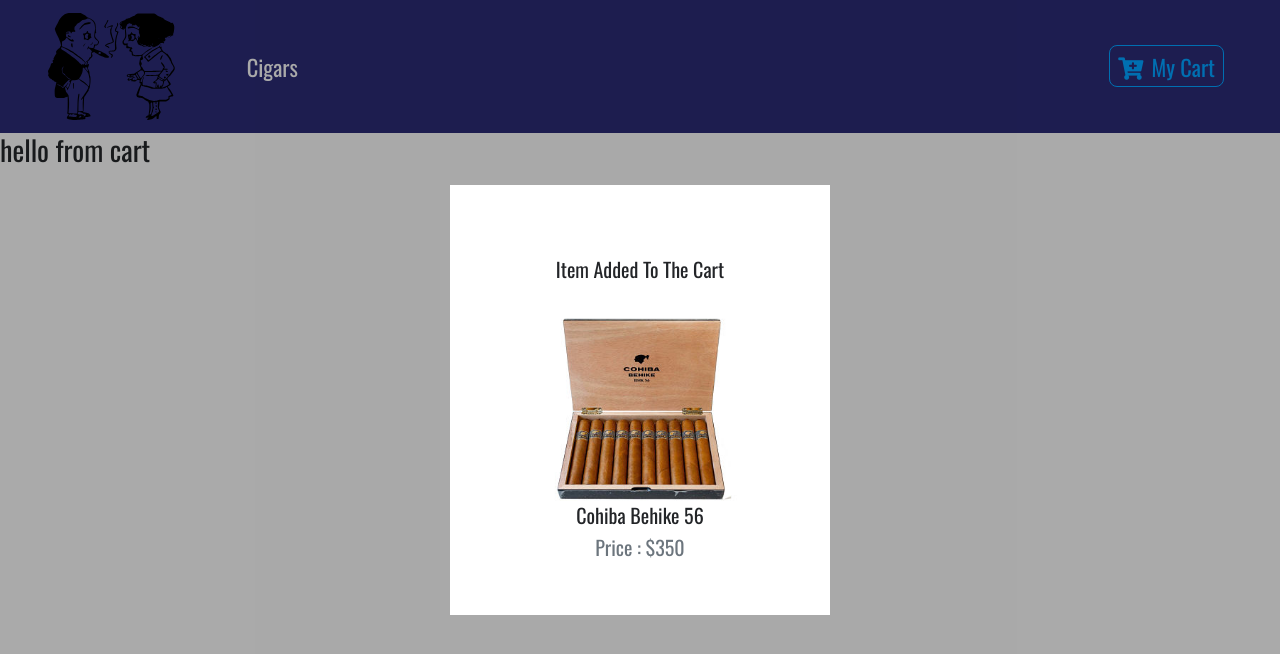
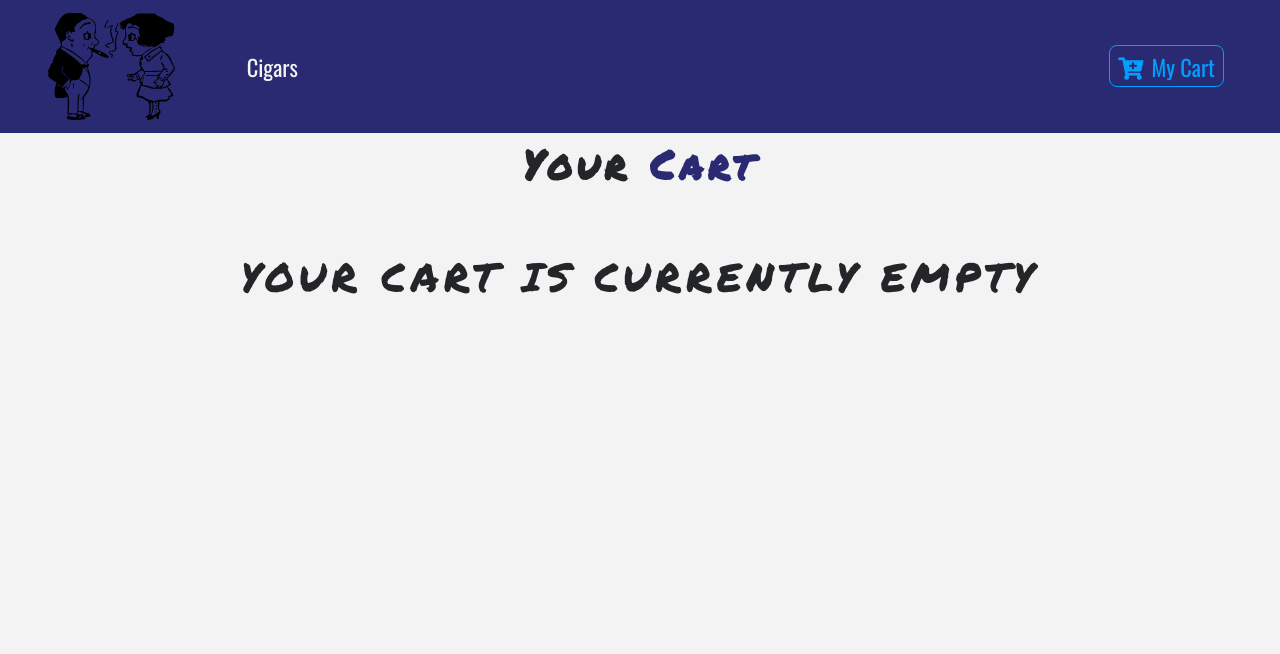
Before and after one commit to savaseso/cigar-e-commerce-site, a React (Create React App) app: page /cart in a window 1280 px wide. Shown: the top 654 px of the page. Built offline with nearby package versions, Linux system fonts and the light colour scheme.

Commit message:
working on cart component

```diff
--- a/src/App.js
+++ b/src/App.js
@@ -7,7 +7,7 @@
 import ProductList from './components/ProductList'
 import Details from './components/Details'
 import Default from './components/Default'
-import Cart from './components/Cart'
+import Cart from './components/cart/Cart'
 import Modal from './components/Modal'
 
 function App() {
--- a/src/components/Cart.jsx
+++ /dev/null
@@ -1,11 +0,0 @@
-import React, { Component } from 'react';
-class Cart extends Component {
-    render(){
-        return(
-            <div>
-                <h3>hello from cart</h3>
-            </div>
-        )
-    }
-}
-export default Cart
--- a/src/components/Details.jsx
+++ b/src/components/Details.jsx
@@ -3,11 +3,11 @@
 import { Link } from 'react-router-dom';
 import { ButtonContainer } from './Button'
 class Details extends Component {
-    render(){
-        return(
+    render() {
+        return (
             <Consumer>
-                {value=>{
-                    const { id,company,img,info,price,title,inCart } = value.detailProduct
+                {value => {
+                    const { id, company, img, info, price, title, inCart } = value.detailProduct
                     return (
                         <div className="container py-5">
                             {/* title */}
@@ -32,7 +32,13 @@
                                         <Link to='/'>
                                             <ButtonContainer>back to products</ButtonContainer>
                                         </Link>
-                                        <ButtonContainer cart disabled={inCart ? true : false} onClick={()=>value.addToCart(id)}>
+                                        <ButtonContainer
+                                            cart
+                                            disabled={inCart ? true : false}
+                                            onClick={() => {
+                                                value.addToCart(id);
+                                                value.openModal(id)
+                                            }}>
                                             {inCart ? "inCart" : "add to cart"}
                                         </ButtonContainer>
                                     </div>
--- a/src/components/Modal.jsx
+++ b/src/components/Modal.jsx
@@ -5,23 +5,25 @@
 import { Link } from 'react-router-dom';
 
 class Modal extends Component {
-    render(){
-        return(
+    render() {
+        return (
             <Consumer>
                 {value => {
-                  const { modalOpen, closeModal} = value;
-                  const {img, title, price} = value.modalProduct
-                  if(!modalOpen){
+                    const { modalOpen, closeModal } = value;
+                    const { img, title, price } = value.modalProduct
+                    if (!modalOpen) {
                         return null;
                     } else {
                         return <ModalContainer>
                             <div className="container">
                                 <div className="row">
-                                  <div id="modal" className="col-8 mx-auto cold-md-6 col-lg-4 text-center text-capitalize p-5">
+                                    <div id="modal" className="col-8 mx-auto col-md-6 col-lg-4 text-center text-capitalize p-5">
                                         <h5 className="py-4">Item added to the cart</h5>
-                                      <img src={img} className='img-fluid' alt='product'/>
+                                        <img src={img} className='img-fluid' alt='product' />
                                         <h5>{title}</h5>
                                         <h5 className="text-muted">price : ${price}</h5>
+                                        <Link to="/"><ButtonContainer onClick={() => closeModal()}>store</ButtonContainer></Link>
+                                        <Link to="/cart"><ButtonContainer cart onClick={() => closeModal()}>go to cart</ButtonContainer></Link>
                                     </div>
                                 </div>
                             </div>
--- /dev/null
+++ b/src/components/cart/Cart.jsx
@@ -0,0 +1,20 @@
+import React, { Component } from 'react';
+import Title from '../Title';
+import CartColumns from './CartColumns';
+import EmptyCart from './EmptyCart';
+import { Consumer } from '../../context'
+
+class Cart extends Component {
+    render() {
+        return (
+            <Consumer>
+                {value => {
+                    return <section>
+                        <Title name="Your" title="cart" />
+                        {value.cart.length === 0? <EmptyCart /> :<CartColumns />}
+                    </section>
+                }}</Consumer>
+        )
+    }
+}
+export default Cart
--- /dev/null
+++ b/src/components/cart/CartColumns.jsx
@@ -0,0 +1,28 @@
+import React from 'react'
+function CartColumns(props) {
+    return(
+        <div className="container-fluid text-center d-none d-lg-block mt-3">
+            <div className="row">
+                <div className="col-10 mx-auto col-lg-2">
+                    <p className="text-uppercase">products</p>
+                </div>
+                <div className="col-10 mx-auto col-lg-2">
+                    <p className="text-uppercase">name of product</p>
+                </div>
+                <div className="col-10 mx-auto col-lg-2">
+                    <p className="text-uppercase">price</p>
+                </div>
+                <div className="col-10 mx-auto col-lg-2">
+                    <p className="text-uppercase">quantity</p>
+                </div>
+                <div className="col-10 mx-auto col-lg-2">
+                    <p className="text-uppercase">remove</p>
+                </div>
+                <div className="col-10 mx-auto col-lg-2">
+                    <p className="text-uppercase">total</p>
+                </div>
+            </div>
+        </div>
+    )
+}
+export default CartColumns
--- /dev/null
+++ b/src/components/cart/EmptyCart.jsx
@@ -0,0 +1,13 @@
+import React from 'react'
+function EmptyCart(props) {
+    return(
+        <div className="container mt-5">
+            <div className="row">
+                <div className="col-10 mx-auto text-center text-title">
+                    <h1>Your cart is currently empty</h1>
+                </div>
+            </div>
+        </div>
+    )
+}
+export default EmptyCart
--- a/src/context.js
+++ b/src/context.js
@@ -8,8 +8,11 @@
         products:[],
         detailProduct,
         cart:[],
-        modalOpen:true,
-        modalProduct:detailProduct
+        modalOpen:false,
+        modalProduct:detailProduct,
+        cartSubtotal:0,
+        cartTax:0,
+        cartTotal:0
     }
     componentDidMount(){
         this.setProducts();
@@ -46,16 +49,31 @@
     closeModal = () => {
         this.setState({modalOpen:false})
     }
+    increment = (id) => {
+        console.log('increment method')
+    }
+    decrement = (id) => {
+        console.log('decrement method')
+    }
+    removeItem = (id) => {
+        console.log('remove method')
+    }
+    clearCart = () => {
+        console.log('clear method')
+    }
 
     render(){
-
         return(
           <Context.Provider value={{
               ...this.state,
               handleDetail:this.handleDetail,
               addToCart:this.addToCart,
-              modalOpen:this.openModal,
-              closeModal:this.closeModal
+              openModal:this.openModal,
+              closeModal:this.closeModal,
+              increment:this.increment,
+              decrement:this.decrement,
+              removeItem:this.removeItem,
+              clearCart:this.clearCart
               }}>
               {this.props.children}
           </Context.Provider>
```
Lines whose indentation alone changed are shown as unchanged.
